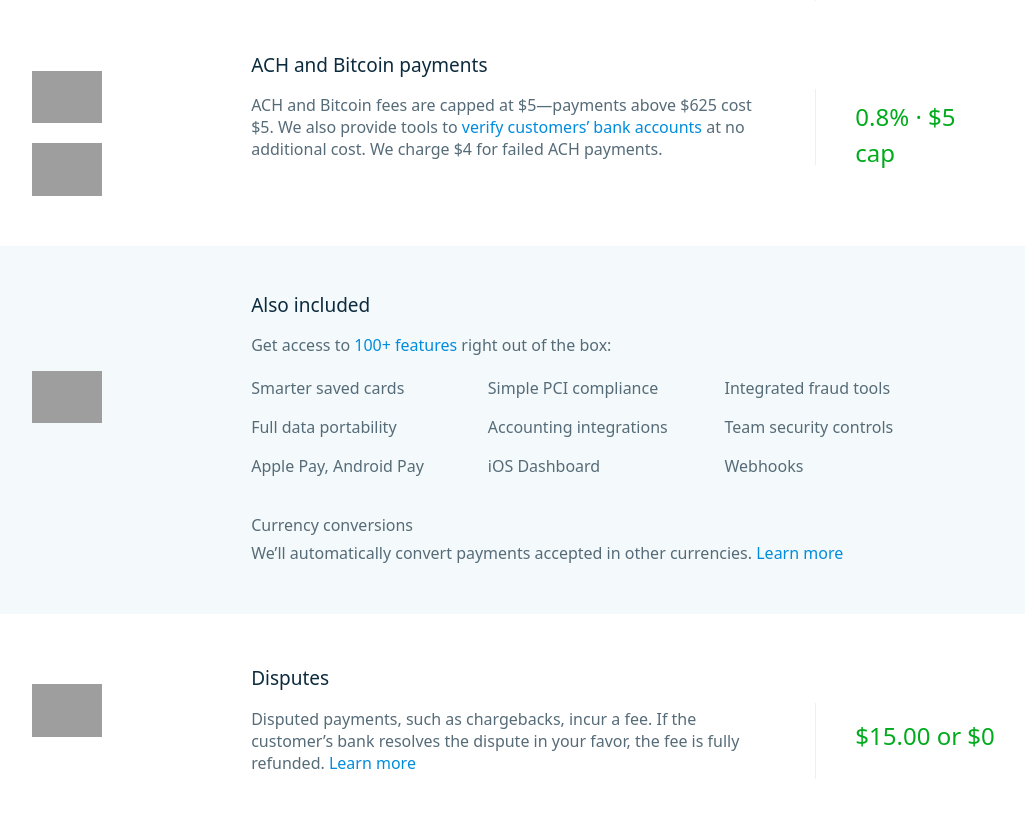
After one commit to Bhavik-Ardeshna/PHPProject_CE004_CE006_CE014, a PHP site: page /customer/paymentAgreement.php in a window 1280 px wide. The commit adds this page. Shown: the part 423-1249 px from the top of the page, without its empty margins (113-1138 px from the left). Run offline with PHP 8.4, Linux system fonts and the light colour scheme; some libraries are stand-ins or nearby versions; grey boxes are pictures that could not be loaded.

Commit message:
added payment agreement

```diff
--- /dev/null
+++ b/customer/paymentAgreement.php
@@ -0,0 +1,101 @@
+<?php
+$title = "Agency";
+require_once '../includes/header.php';
+require_once '../db/config.php';
+?>
+<link rel="stylesheet" href="../static/css/paymentAgreement.css">
+<link rel="stylesheet" href="../static/css/home.css">
+
+
+
+
+
+<section class="payment">
+    <h1>Payments</h1>
+    <div class="row">
+        <h2>Credit & debit cards</h2>
+        <div class="col-1 icons">
+            <img src="https://stripe.com/img/v3/pricing/payments/section-cards.svg" width="70" height="70" alt="cards logo">
+        </div>
+        <div class="col-2 info">
+            <h2>Credit & debit cards</h2>
+            <div class="description">
+                <p>We charge a percentage-based fee each time you accept a credit or debit card payment. The price is the same for all major cards, including American Express. There’s no additional fee for international cards, failed charges, or refunds.</p>
+                <ul class="card-list">
+                    <li class="card-visa">Visa</li>
+                    <li class="card-masterCard">Master Card</li>
+                    <li class="card-americanExpress">American Express</li>
+                    <li class="card-discover">Discover</li>
+                    <li class="card-jcb">JCB</li>
+                    <li class="card-dinersClub">Diners Club</li>
+                </ul>
+            </div>
+        </div>
+        <div class="col-1 price">
+            <p>2.9% + 30¢</p>
+        </div>
+    </div>
+    <div class="row">
+        <div class="col-1 icons">
+            <img src="https://stripe.com/img/v3/pricing/payments/section-ach.svg" width="70" height="70" alt="ACH logo">
+            <img src="https://stripe.com/img/v3/pricing/payments/section-bitcoin.svg" width="70" height="70" alt="Bitcoin logo">
+        </div>
+        <div class="col-2 info">
+            <h2>ACH and Bitcoin payments</h2>
+            <div class="description">
+                <p>ACH and Bitcoin fees are capped at $5—payments above $625 cost $5. We also provide tools to <a href="#">verify customers’ bank accounts</a> at no additional cost. We charge $4 for failed ACH payments.</p>
+            </div>
+        </div>
+        <div class="col-1 price">
+            <p>0.8% · $5 cap</p>
+        </div>
+    </div>
+
+    <div class="row-alt">
+        <div class="container">
+            <div class="col-1 icons">
+                <img src="https://stripe.com/img/v3/pricing/payments/section-features.svg" width="70" height="70" alt="also included logo">
+            </div>
+            <div class="col-3 info">
+                <h2>Also included</h2>
+                <div class="description">
+                    <p>Get access to <a href="#">100+ features</a> right out of the box:</p>
+                    <ul class="features-list">
+                        <li>Smarter saved cards</li>
+                        <li>Simple PCI compliance</li>
+                        <li>Integrated fraud tools</li>
+                        <li>Full data portability</li>
+                        <li>Accounting integrations</li>
+                        <li>Team security controls</li>
+                        <li>Apple Pay, Android Pay</li>
+                        <li>iOS Dashboard</li>
+                        <li>Webhooks</li>
+                    </ul>
+                    <h3>Currency conversions</h3>
+                    <p>We’ll automatically convert payments accepted in other currencies. <a href="#" class="ico-arrow">Learn more</a></p>
+                </div>
+            </div>
+        </div>
+    </div>
+
+    <div class="row">
+        <div class="col-1 icons">
+            <img src="https://stripe.com/img/v3/pricing/payments/section-disputes.svg" width="70" height="70" alt="disputes logo">
+        </div>
+        <div class="col-2 info">
+            <h2>Disputes</h2>
+            <div class="description">
+                <p>Disputed payments, such as chargebacks, incur a fee. If the customer’s bank resolves the dispute in your favor, the fee is fully refunded. <a href="#" class="ico-arrow">Learn more</a></p>
+            </div>
+        </div>
+        <div class="col-1 price">
+            <p>$15.00 or $0</p>
+        </div>
+    </div>
+</section>
+
+
+
+<?php
+require_once '../includes/footer.php';
+?>
--- a/includes/header.php
+++ b/includes/header.php
@@ -25,7 +25,7 @@
                 <ul class=" flex md:col flex-wrap nav-text px-10">
                     <li class="px-5"><a href="/PHPProject_CE004_CE006_CE014" class="hover:text-yellow-500">Home</a></li>
                     <li class="px-5"><a href="/PHPProject_CE004_CE006_CE014/login.php" class="hover:text-yellow-500">Login</a></li>
-                    <li class="px-5"><a href="#" class="hover:text-yellow-500">Tours</a></li>
+                    <li class="px-5"><a href="/PHPProject_CE004_CE006_CE014/customer/paymentAgreement.php" class="hover:text-yellow-500">Tours</a></li>
                     <li class="px-5"><a href="/PHPProject_CE004_CE006_CE014/about.php" class="hover:text-yellow-500">About us</a></li>
                     <li class="px-5"><a href="/PHPProject_CE004_CE006_CE014/contact.php" class="hover:text-yellow-500">Contact us</a></li>
                 </ul>
--- /dev/null
+++ b/static/css/paymentAgreement.css
@@ -0,0 +1,152 @@
+
+*:after,
+*:before {
+  margin: 0;
+  padding: 0;
+  box-sizing: border-box;
+  font: 16px 'Ubuntu', Arial, sans-serif;
+}
+.container,
+.row {
+  width: 1000px;
+  margin: 0 auto;
+}
+.row {
+  margin-bottom: 50px;
+}
+.row-alt {
+  background: #F4FAFB;
+  padding: 45px 0;
+  margin-bottom: 50px;
+}
+.col-1,
+.col-2,
+.col-3 {
+  display: inline-block;
+  vertical-align: top;
+}
+.col-1 { width: 180px; }
+.col-2 { width: 565px; }
+.col-3 { width: 750px; }
+
+/*
+  ========================================
+  Payment
+  ========================================
+*/
+.payment {
+  margin-top: 60px;
+}
+.payment h1 {
+  font-size: 26px;
+  font-weight: 300;
+  line-height: 28px;
+  color: #0d2b3e;
+  width: 1000px;
+  margin: 0 auto 40px;
+}
+.payment h1:before {
+  content: '';
+  float: left;
+  width: 28px;
+  height: 28px;
+  margin-right: 10px;
+  background: url("https://stripe.com/img/v3/pricing/payments/title-icon.svg");
+}
+
+/*
+  ========================================
+  Custom list
+  ========================================
+*/
+.card-list {
+  background: url("https://stripe.com/img/v3/pricing/payments/card-brands.svg") no-repeat;
+  height: 25px;
+  margin-top: 10px;
+}
+.card-list li {
+  display: inline-block;
+  text-indent: -999em;
+}
+.features-list {
+  list-style-position: inside;
+  color: #566b78;
+  margin-top: 20px;
+  overflow: auto;
+}
+.features-list li {
+  float: left;
+  width: 33.33%;
+  margin-bottom: 15px;
+}
+
+/*
+  ========================================
+  Icons
+  ========================================
+*/
+.icons {
+  text-align: right;
+  margin-right: 40px;
+}
+.icons img {
+  margin-left: 5px;
+  margin-top: 20px;
+}
+.row-alt .icons img {
+  margin-top: 80px;
+}
+
+/*
+  ========================================
+  Info
+  ========================================
+*/
+.info h2 {
+  color: #0d2b3e;
+  font-size: 19px;
+  margin-bottom: 10px;
+}
+.info h3 {
+  color: #566b78;
+  font-weight: 500;
+  margin: 20px 0 5px;
+}
+.info .description {
+  width: 100%;
+  padding: 5px 40px 5px 0;
+  border-right: 1px solid rgba(52,21,112,.075);
+}
+.row-alt .info .description {
+  border-right: none;
+}
+.info .description p {
+  color: #566b78;
+  line-height: 22px;
+}
+.info .description p a {
+  color: #008cdd;
+  text-decoration: none;
+}
+.info .description p a:hover {
+  color: #003f5e;
+}
+
+/*
+  ========================================
+  Price
+  ========================================
+*/
+.price {
+  vertical-align: bottom;
+  margin-bottom: 25px;
+}
+.price p {
+  margin-left: 35px;
+  font-size: 24px;
+  font-weight: 300;
+  color: #00ab1c;
+}
+.payment h1 + .row .price {
+  margin-bottom: 55px;
+}
```
Also changed, not shown: customer/viewHotel.php (+6 -6 lines), customer/payment.php (added).
